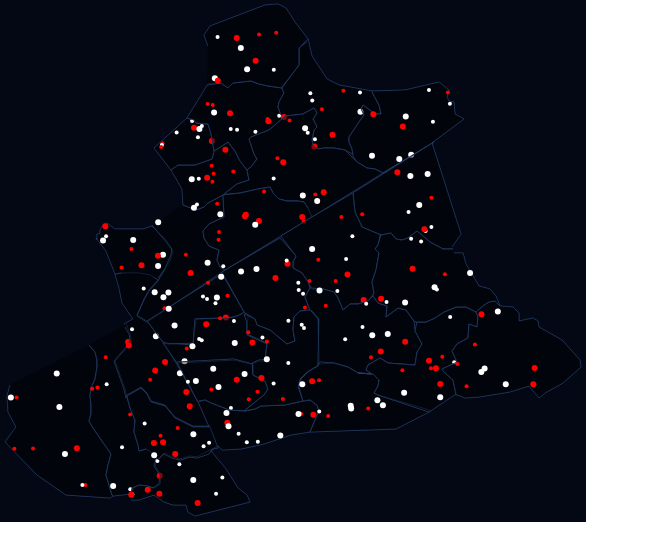
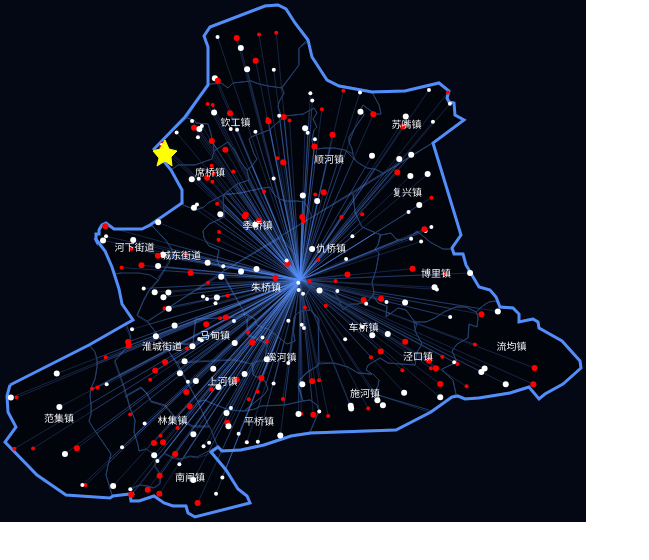
Before and after one commit to ektx/CMap, a plain HTML site: page 淮安2.html in a window 1280 px wide. Shown: the whole page, without its empty margins (0-649 px from the left). Drawn offline with Linux system fonts and the light colour scheme; animation ran at ten frames a second.

Commit message:
细节修改

```diff
--- a/js/mapArea2.js
+++ b/js/mapArea2.js
@@ -2,8 +2,10 @@
 function MapAreaChart(obj) {
 	this.options = obj;
 	this.cityArr = obj.city;
+	this.cityArea = obj.cityArea;
 	this.message = obj.message;
 	this.callback = obj.callback;
+	this.star = obj.star || {};
 
 	this.areas = [];
 
@@ -15,6 +17,7 @@ function MapAreaChart(obj) {
 	this.currentX = -1;
 	this.currentY = -1;
 
+	// 当前索引
 	this.inAreaCtx = -1;
 
 }
@@ -38,10 +41,8 @@ MapAreaChart.prototype = {
 
 	setCtxState: function(styleOption) {
 
-		let ctx = this.ctx;
-
-		ctx.save();
-		ctx.beginPath();
+		this.ctx.save();
+		this.ctx.beginPath();
 		// ctx.imageSmoothingEnabled = true;
 		// 属性设置或返回线条末端线帽的样式。
 		// 可用属性有:
@@ -66,10 +67,8 @@ MapAreaChart.prototype = {
 		// ctx.globalCompositeOperation = styleOption.globalCompositeOperation || 'source-over';
 
 		for ( let i in styleOption) {
-			ctx[i] = styleOption[i]
+			this.ctx[i] = styleOption[i]
 		}
-
-		return ctx;
 
 	},
 
@@ -104,7 +103,8 @@ MapAreaChart.prototype = {
 			}
 
 			if( this.ctx.isPointInPath( this.currentX, this.currentY)){
-                this.ctx.fillStyle = 'rgba(255, 0, 0, .5)';
+                this.ctx.fillStyle = _options.style.hoveColor;
+                this.inAreaCtx = _options.index;
             }
 
 			this.ctx.stroke();
@@ -158,7 +158,7 @@ MapAreaChart.prototype = {
 
 			let _thisPoint = obj.pointArr[i];
 
-			this.ctx = this.setCtxState( {
+			this.setCtxState( {
 				fillStyle: _thisPoint.color
 			} );
 
@@ -166,8 +166,62 @@ MapAreaChart.prototype = {
 
 	        this.ctx.fill();
 			this.ctx.closePath();
+
+			// 点上线
+			this.drawMessage( _thisPoint )
 		}
         this.ctx.restore();
+	},
+
+	drawMessage: function( _point ) {
+
+		let style = this.message.line;
+
+		style.globalCompositeOperation = 'destination-over';
+
+		this.drawLine({
+			line: [_point.x, _point.y, this.message.center.x, this.message.center.y],
+			style: style
+		})
+
+	},
+
+	drawCityName: function( _opt, index ) {
+
+		if( this.inAreaCtx == index ){
+			this.setCtxState( _opt.cityName.hover );
+        } else {
+			this.setCtxState( _opt.cityName.normal );
+        }
+
+		this.ctx.textAlign = 'center';
+
+		this.ctx.fillText(_opt.name, _opt.xCenter, _opt.yCenter, _opt.width);
+
+        this.ctx.restore();
+
+	},
+
+	drawCityArea: function( _opt ) {
+
+		let style = this.cityArea.style;
+
+		style.fillStyle = 'transparent';
+		style.globalCompositeOperation = 'source-over';
+
+		this.drawLine({
+			line: this.cityArea.data,
+			style: style
+		})
+	},
+
+	drawStar: function( _opt ) {
+
+		this.drawLine({
+			line: _opt.line,
+			style: _opt.style
+		})
+
 	},
 
 	animate: function() {
@@ -177,14 +231,25 @@ MapAreaChart.prototype = {
 
 			_self.ctx.clearRect(0, 0, _self.ctxW, _self.ctxH);
 
-			_self.areas.forEach(function(n) {
+
+			_self.drawCityArea();
+
+			_self.areas.forEach(function(n, index) {
+
+				let __style = n.style;
+				__style.globalCompositeOperation = 'destination-over';
 				_self.drawLine({
 					line: n.data,
-					style: n.style
+					style: __style,
+					index: index
 				})
 
-				_self.drawPoint( n )
+				_self.drawPoint( n );
+
+				_self.drawCityName( n, index )
 			})
+
+			_self.drawStar( _self.star );
 
 			requestAnimationFrame(go);
 		}
@@ -284,6 +349,7 @@ MapAreaChart.prototype = {
 			this.point = cityInfo.point;
 			this.pointArr = [];
 			this.style = cityInfo.style;
+			this.cityName = cityInfo.cityName;
 		};
 
 		for (let i = 0, l = this.options.city.data.length; i < l; i++) {
--- a/淮安2.html
+++ b/淮安2.html
@@ -167,32 +167,48 @@ $(function(){
                     r: [2, 3],
                     color: ['#fff', '#f00'],
                 },
+                cityName: {
+                    normal: {
+                        fillStyle: '#fff',
+                        font: "10px Microsoft Yahei"
+                    },
+                    hover: {
+                        fillStyle: 'red',
+                        font: "15px Microsoft Yahei"
+                    }
+                },
                 style: {
                     lineWidth: 1,
                     strokeStyle: '#243e6a',
                     fillStyle: 'rgba(0, 0, 0, .4)',
-                    hoveColor: 'rgba(255, 0, 0, .4)'
+                    hoveColor: 'rgba(255, 250, 0, .4)'
                 }
             },
             cityArea: {
                 data: araeData,
-                width: 6,
-                stroke: {
-                    color: '#538df7'
+                style: {
+                    lineWidth: 3,
+                    strokeStyle: '#538df7'
                 }
             },
             star: {
-                width: 1,
-                strokeStyle: '#ff0',
-                fillStyle: '#ff0',
+                style: {
+                    lineWidth: 1,
+                    strokeStyle: '#ff0',
+                    fillStyle: '#ff0',
+                },
                 line: [165,140,169,149,177,151,171,157,172,166,165,161,157,166,159,158,153,151, 160,149, 165, 140]
             },
             message: {
                 direction: 'both',
                 speed: 2000,
                 center: {
-                    x: 260,
-                    y: 260
+                    x: 300,
+                    y: 280
+                },
+                line: {
+                    lineWidth: 1,
+                    strokeStyle: 'rgba(83, 141, 247, .4)'
                 }
             },
             callback: {
```
